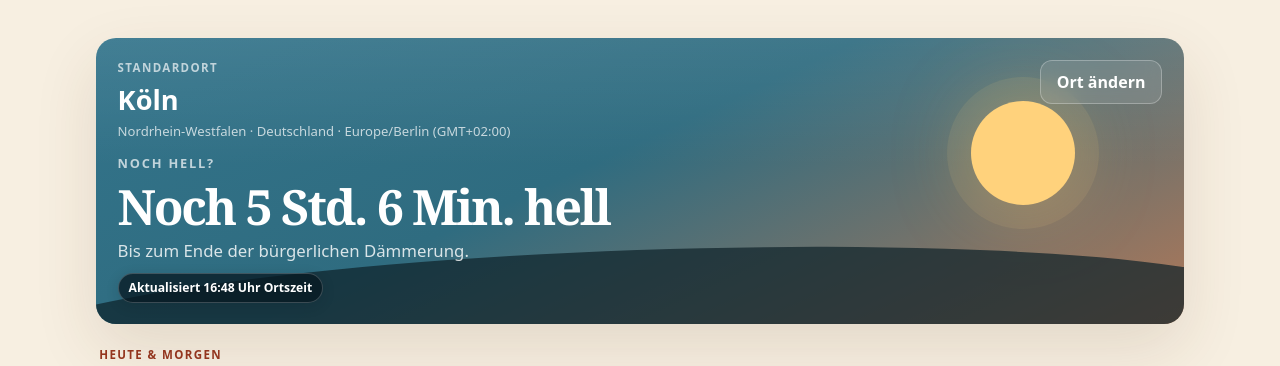
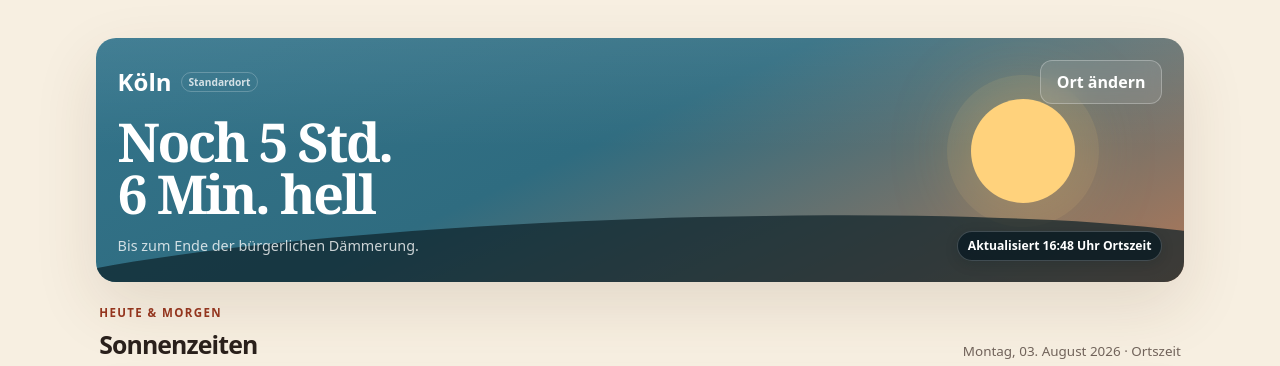
Before and after one commit to DrMilos33/MilosApps-NochHell-DEV, a website built with Vite: page index.html in a window 1280 px wide. Shown: the part 170-536 px from the top of the page. Built offline with nearby package versions, Linux system fonts and the light colour scheme.

Commit message:
Refine the daylight answer hierarchy

```diff
--- a/milos-essentials.json
+++ b/milos-essentials.json
@@ -50,7 +50,7 @@
         "strictlyNecessary": true
       },
       {
-        "key": "milosapps.daylight.offline-shell.v4",
+        "key": "milosapps.daylight.offline-shell.v5",
         "purpose": "App-Shell nach der ersten erfolgreichen Ladung für die ausdrücklich angebotene Offline-Wiederöffnung bereitstellen",
         "lifetime": "bounded",
         "strictlyNecessary": true
--- a/package.json
+++ b/package.json
@@ -1,6 +1,6 @@
 {
   "name": "@milosapps/daylight",
-  "version": "0.8.0",
+  "version": "0.8.1",
   "private": true,
   "type": "module",
   "description": "Öffentlicher lokaler Tageslichthelfer für Sonnenaufgang, Sonnenuntergang und bürgerliche Dämmerung.",
--- a/public/health.json
+++ b/public/health.json
@@ -1,7 +1,7 @@
 {
   "status": "ready",
   "appKey": "daylight",
-  "version": "0.8.0",
+  "version": "0.8.1",
   "environment": "dev",
   "database": false
 }
--- a/public/sw.js
+++ b/public/sw.js
@@ -1,4 +1,4 @@
-const CACHE_NAME = "milosapps.daylight.offline-shell.v4";
+const CACHE_NAME = "milosapps.daylight.offline-shell.v5";
 const CORE_URLS = ["./", "./index.html", "./runtime-config.json", "./app.webmanifest", "./health.json"];
 
 async function installShell() {
--- a/src/main.ts
+++ b/src/main.ts
@@ -31,7 +31,6 @@ import {
 import {
   formatLocalDate,
   formatLocalTime,
-  formatTimeZoneLabel,
   resolveTimeZone,
 } from "./lib/timezone";
 import { loadRuntimeConfig } from "./lib/runtime-config";
@@ -122,12 +121,14 @@ app.innerHTML = `
         </div>
         <div class="answer-content">
           <div class="answer-location">
-            <div>
-              <p id="location-context" class="section-kicker" data-i18n="selectedLocation">
-                Ausgewählter Ort
-              </p>
-              <h2 id="location-name"></h2>
-              <p id="location-detail" class="location-detail"></p>
+            <div class="answer-place-copy">
+              <div class="answer-place-line">
+                <h2 id="location-name"></h2>
+                <p id="location-context" class="location-kind" data-i18n="selectedLocation">
+                  Ausgewählter Ort
+                </p>
+              </div>
+              <p id="location-detail" class="location-detail visually-hidden"></p>
             </div>
             <button
               id="change-location"
@@ -139,11 +140,13 @@ app.innerHTML = `
             </button>
           </div>
           <div class="answer-main">
-            <p class="answer-label" data-i18n="answerLabel">Noch hell?</p>
+            <p class="answer-label visually-hidden" data-i18n="answerLabel">Noch hell?</p>
             <h2 id="answer-title" tabindex="-1"></h2>
+          </div>
+          <div class="answer-meta">
             <p id="answer-detail" class="answer-detail"></p>
+            <p id="answer-updated" class="answer-updated"></p>
           </div>
-          <p id="answer-updated" class="answer-updated"></p>
         </div>
       </article>
 
@@ -561,7 +564,8 @@ function renderSnapshot(focusAnswer = false): void {
     currentLocation.source === "device"
       ? translate(language, "nearbyName")
       : currentLocation.name;
-  element("#location-context").textContent = translate(
+  const locationContext = element<HTMLElement>("#location-context");
+  locationContext.textContent = translate(
     language,
     currentLocation.source === "device"
       ? "roundedDeviceLocation"
@@ -569,15 +573,12 @@ function renderSnapshot(focusAnswer = false): void {
         ? "defaultLocation"
         : "selectedLocation",
   );
+  locationContext.hidden =
+    currentLocation.source !== "device" && !usingDefaultLocation;
   element("#location-detail").textContent = [
     currentLocation.source === "device"
       ? translate(language, "nearbyContext")
       : readableContext(currentLocation.context),
-    formatTimeZoneLabel(
-      snapshot.generatedAt,
-      currentLocation.timeZone,
-      localeFor(language),
-    ),
   ]
     .filter(Boolean)
     .join(" · ");
--- a/src/styles.css
+++ b/src/styles.css
@@ -59,6 +59,18 @@ a {
 
 code {
   font-size: 0.88em;
+}
+
+.visually-hidden {
+  position: absolute !important;
+  width: 1px !important;
+  height: 1px !important;
+  padding: 0 !important;
+  margin: -1px !important;
+  overflow: hidden !important;
+  clip: rect(0 0 0 0) !important;
+  white-space: nowrap !important;
+  border: 0 !important;
 }
 
 .intro {
@@ -317,7 +329,7 @@ milos-place-search [data-milos-place-status][data-kind="success"] {
 
 .answer-card {
   position: relative;
-  min-height: 17rem;
+  min-height: 15.25rem;
   overflow: hidden;
   border-radius: 1.25rem;
   background:
@@ -351,7 +363,7 @@ milos-place-search [data-milos-place-status][data-kind="success"] {
 
 .answer-sun {
   position: absolute;
-  top: 22%;
+  top: 46%;
   right: 10%;
   width: clamp(4.25rem, 10vw, 6.5rem);
   aspect-ratio: 1;
@@ -360,6 +372,7 @@ milos-place-search [data-milos-place-status][data-kind="success"] {
   box-shadow:
     0 0 0 1.5rem rgba(255, 210, 124, 0.09),
     0 0 5rem rgba(255, 192, 87, 0.38);
+  transform: translateY(-50%);
 }
 
 [data-phase="night"] .answer-sun,
@@ -380,35 +393,54 @@ milos-place-search [data-milos-place-status][data-kind="success"] {
 }
 
 .answer-content {
-  min-height: 17rem;
-  display: flex;
-  flex-direction: column;
+  min-height: 15.25rem;
+  display: grid;
+  grid-template-rows: auto minmax(0, 1fr) auto;
   padding: clamp(0.95rem, 2vw, 1.35rem);
 }
 
 .answer-location {
   display: flex;
-  align-items: start;
+  align-items: center;
   justify-content: space-between;
   gap: 1rem;
 }
 
-.answer-location .section-kicker {
-  margin-bottom: 0.35rem;
-  color: rgba(255, 255, 255, 0.68);
+.answer-place-copy {
+  min-width: 0;
 }
 
-.answer-location h2 {
-  margin-bottom: 0.25rem;
-  font-size: clamp(1.2rem, 2.5vw, 1.7rem);
+.answer-place-line {
+  display: flex;
+  min-width: 0;
+  align-items: center;
+  flex-wrap: wrap;
+  gap: 0.25rem 0.6rem;
+}
+
+.answer-place-line h2 {
+  margin: 0;
+  font-size: clamp(1.15rem, 2.2vw, 1.5rem);
+  line-height: 1.1;
+}
+
+.location-kind {
+  margin: 0;
+  padding: 0.18rem 0.4rem;
+  border: 1px solid rgba(255, 255, 255, 0.22);
+  border-radius: 999px;
+  color: rgba(255, 255, 255, 0.78);
+  font-size: 0.64rem;
+  font-weight: 760;
+  line-height: 1.2;
 }
 
 .location-detail {
-  max-width: 48rem;
-  margin: 0;
-  color: rgba(255, 255, 255, 0.72);
-  font-size: 0.82rem;
-  line-height: 1.45;
+  max-width: 34rem;
+  margin: 0.25rem 0 0;
+  color: rgba(255, 255, 255, 0.7);
+  font-size: 0.76rem;
+  line-height: 1.3;
 }
 
 .button-glass {
@@ -420,8 +452,9 @@ milos-place-search [data-milos-place-status][data-kind="success"] {
 }
 
 .answer-main {
-  margin: auto 0;
-  padding: 0.85rem 0 0.6rem;
+  align-self: center;
+  min-width: 0;
+  padding: 0.35rem 0;
 }
 
 .answer-label {
@@ -434,11 +467,11 @@ milos-place-search [data-milos-place-status][data-kind="success"] {
 }
 
 .answer-main h2 {
-  max-width: 22ch;
-  margin-bottom: 0.55rem;
+  max-width: min(18ch, calc(100% - 7.5rem));
+  margin: 0;
   font-family: Georgia, "Times New Roman", serif;
-  font-size: clamp(1.9rem, 3.8vw, 3.05rem);
-  line-height: 1;
+  font-size: clamp(2.15rem, 4.2vw, 3.35rem);
+  line-height: 0.96;
   letter-spacing: -0.045em;
 }
 
@@ -447,17 +480,26 @@ milos-place-search [data-milos-place-status][data-kind="success"] {
 }
 
 .answer-detail {
-  max-width: 38rem;
+  max-width: 34rem;
   margin: 0;
-  color: rgba(255, 255, 255, 0.82);
-  font-size: clamp(0.92rem, 1.4vw, 1.05rem);
-  line-height: 1.45;
+  color: rgba(255, 255, 255, 0.78);
+  font-size: clamp(0.8rem, 1.15vw, 0.9rem);
+  line-height: 1.35;
+}
+
+.answer-meta {
+  display: flex;
+  min-width: 0;
+  align-items: center;
+  justify-content: space-between;
+  flex-wrap: wrap;
+  gap: 0.45rem 1rem;
 }
 
 .answer-updated {
   width: fit-content;
   max-width: 100%;
-  margin: auto 0 0;
+  margin: 0;
   padding: 0.35rem 0.62rem;
   border: 1px solid rgba(255, 255, 255, 0.2);
   border-radius: 999px;
@@ -744,6 +786,27 @@ milos-place-search [data-milos-place-status][data-kind="success"] {
     align-self: flex-start;
   }
 
+  .answer-card,
+  .answer-content {
+    min-height: 15.75rem;
+  }
+
+  .answer-sun {
+    top: 44%;
+    right: 8%;
+  }
+
+  .answer-main h2 {
+    max-width: calc(100% - 6rem);
+    font-size: clamp(2.05rem, 10vw, 2.7rem);
+  }
+
+  .answer-meta {
+    align-items: flex-start;
+    flex-direction: column;
+    gap: 0.38rem;
+  }
+
   .event-grid {
     grid-template-columns: minmax(0, 1fr);
   }
@@ -768,8 +831,7 @@ milos-place-search [data-milos-place-status][data-kind="success"] {
   }
 
   .answer-location {
-    align-items: flex-start;
-    flex-direction: column;
+    align-items: center;
   }
 }
 
```
Also changed, not shown: docs/PRIVACY_INVENTORY.md (+1 -1 lines), scripts/verify-external-dev.mjs (+29 -1 lines), tests/e2e/daylight.spec.ts (+45 -8 lines).
